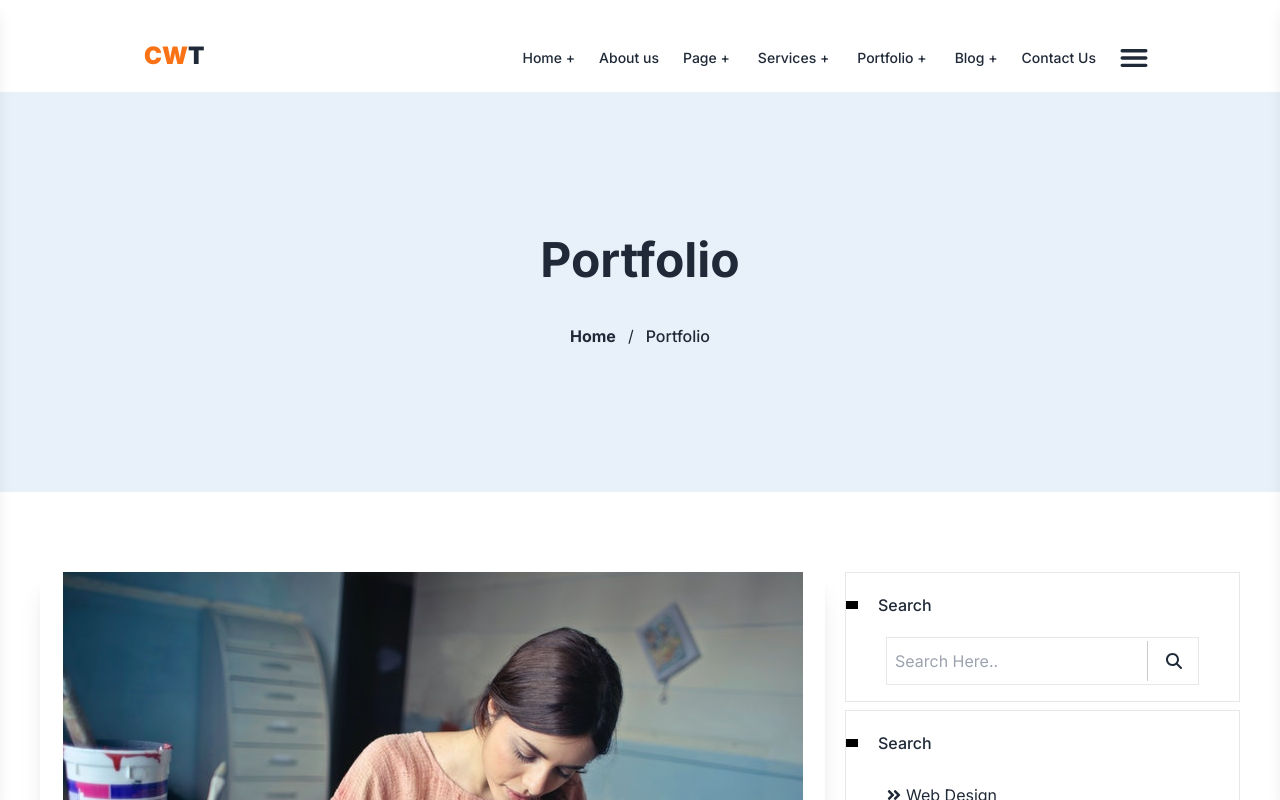
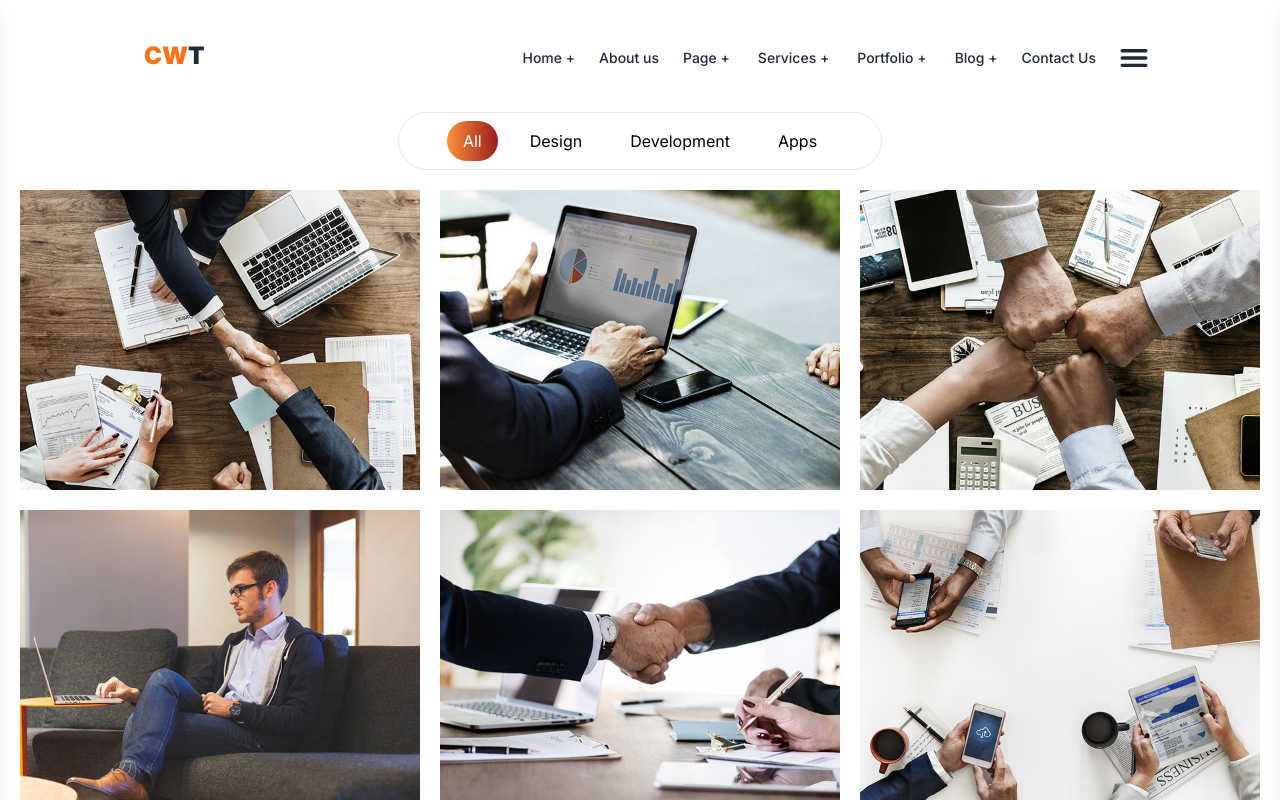
Before and after one commit to muazkhalid936/cwt-project, a Next.js app: page /Portfolio in a window 1280 px wide. Shown: the top 800 px of the page. Built offline with nearby package versions, Linux system fonts and the light colour scheme; a web font is replaced by a local one.

Commit message:
Services done

```diff
--- a/src/app/Contact/page.js
+++ b/src/app/Contact/page.js
@@ -15,7 +15,7 @@ const Page = () => {
               Home
             </a>
             <span>/</span>
-            <span className="font-bold text-gray-500">Conact Us</span>
+            <span className="font-bold text-gray-500">Contact Us</span>
           </div>
         </div>
       </div>
--- a/src/app/Portfolio/page.js
+++ b/src/app/Portfolio/page.js
@@ -1,63 +1,141 @@
-import React from "react";
-import { FaAngleLeft } from "react-icons/fa";
-import { FaAngleRight } from "react-icons/fa";
+"use client";
 
+import { FaRegEye } from "react-icons/fa";
+import { FiLink } from "react-icons/fi";
+import { useState } from "react";
 import "./styles.css";
-import BlogSection from "@/components/BlogSection";
-import BlogPageCard from "@/components/BlogPageCard";
+const images = [
+  {
+    src: "/images/1.jpg",
+    categories: ["web", "all"],
+    caption: "Creative Design",
+  },
+  {
+    src: "/images/2.jpg",
+    categories: ["web", "all"],
+    caption: "Creative Design",
+  },
+  {
+    src: "/images/3.jpg",
+    categories: ["development", "all"],
+    caption: "Creative Design",
+  },
+  {
+    src: "/images/4.jpg",
+    categories: ["development", "all"],
+    caption: "Creative Design",
+  },
+  {
+    src: "/images/5.jpg",
+    categories: ["apps", "all"],
+    caption: "Creative Design",
+  },
+  {
+    src: "/images/6.jpg",
+    categories: ["apps", "all"],
+    caption: "Creative Design",
+  },
+  {
+    src: "/images/7.jpg",
+    categories: ["web", "all"],
+    caption: "Creative Design",
+  },
+  {
+    src: "/images/8.jpg",
+    categories: ["development", "all"],
+    caption: "Creative Design",
+  },
+  {
+    src: "/images/3.jpg",
+    categories: ["development", "all"],
+    caption: "Creative Design",
+  },
+];
 
-const Page = () => {
+const ImageGallery = () => {
+  const [filter, setFilter] = useState("all");
+
+  const filteredImages =
+    filter === "all"
+      ? images
+      : images.filter((image) => image.categories.includes(filter));
+
   return (
-    <>
-      <div className="h-2/3 py-36" style={{ backgroundColor: "#e8f1f9" }}>
-        <div className="flex flex-col justify-center">
-          <div className="text-center text-5xl font-bold">Portfolio</div>
-          <div className="flex justify-center gap-3 mt-10">
-            <a href="/" className="font-bold">
-              Home
-            </a>
-            <span>/</span>
-            <span className="font-medium">Portfolio </span>
-          </div>
+    <div className="p-5">
+      <div className="flex justify-center">
+        <div className="mb-5 text-center border px-10 py-2 rounded-full">
+          <button
+            onClick={() => setFilter("all")}
+            className={`mx-2 px-4 py-2 rounded-full transition duration-300 ${
+              filter === "all"
+                ? "bg-gradient-to-r from-orange-400 to-red-800 text-white"
+                : "bg-transparent text-black"
+            }`}
+          >
+            All
+          </button>
+          <button
+            onClick={() => setFilter("web")}
+            className={`mx-2 px-4 py-2 rounded-full ease-in-out duration-500 ${
+              filter === "web"
+                ? "bg-gradient-to-r from-orange-400 to-red-800 text-white"
+                : "bg-transparent text-black"
+            }`}
+          >
+            Design
+          </button>
+          <button
+            onClick={() => setFilter("development")}
+            className={`mx-2 px-4 py-2 rounded-full transition duration-300 ${
+              filter === "development"
+                ? "bg-gradient-to-r from-orange-400 to-red-800 text-white"
+                : "bg-transparent text-black"
+            }`}
+          >
+            Development
+          </button>
+          <button
+            onClick={() => setFilter("apps")}
+            className={`mx-2 px-4 py-2 rounded-full transition duration-300 ${
+              filter === "apps"
+                ? "bg-gradient-to-r from-orange-400 to-red-800 text-white"
+                : "bg-transparent text-black"
+            }`}
+          >
+            Apps
+          </button>
         </div>
       </div>
-
-      <div className="flex flex-col gap-5 justify-center px-0 md:px-10 lg:mx-auto lg:flex-row mx-2 my-20">
-        <div className="w-4/3 lg:w-p1 mx-auto lg:mx-0">
-          <BlogPageCard i={1} />
-          <BlogPageCard i={2} />
-          <BlogPageCard i={3} />
-          <BlogPageCard i={4} />
-
-          <div className="mx-10  font-bold flex flex-row gap-3 justify-center mt-10">
-            <a className="px-3 border pt-3  ease-in-out duration-500 py-2 hover:bg-orange-500 hover:text-white text-sm font-bold">
-              <FaAngleLeft />
-            </a>
-            <a className="px-4 border  ease-in-out duration-500 py-2 hover:bg-orange-500 hover:text-white text-sm font-bold">
-              1{" "}
-            </a>
-            <a className="px-4 border  ease-in-out duration-500 py-2 hover:bg-orange-500 hover:text-white text-sm font-bold">
-              2{" "}
-            </a>
-            <a className="px-4 border bg-orange-500 ease-in-out duration-500 py-2 text-white text-sm font-bold">
-              3{" "}
-            </a>
-            <a className="px-4 border  ease-in-out duration-500 py-2 hover:bg-orange-500 hover:text-white text-sm font-bold">
-              4{" "}
-            </a>
-            <a className="px-4 border ease-in-out duration-500 py-2 hover:bg-orange-500 hover:text-white text-sm font-bold">
-              5{" "}
-            </a>
-            <a className="px-3 pt-3 border ease-in-out duration-500 py-2 hover:bg-orange-500 hover:text-white text-sm font-bold">
-              <FaAngleRight />{" "}
-            </a>
+      <div className="flex flex-wrap justify-center gap-5 ease-in-out duration-500">
+        {filteredImages.map((image, index) => (
+          <div key={index} className="relative overflow-hidden group">
+            <img
+              src={image.src}
+              alt={`Image ${index}`}
+              className="img-w object-cover transition-transform duration-500 "
+            />
+            <div className="absolute inset-0 bg-black bg-opacity-50 flex flex-col items-center justify-center text-white text-lg opacity-0 group-hover:opacity-100 transition-opacity duration-300">
+              <span>{image.caption}</span>
+              <div className="flex mt-2 space-x-3">
+                <a
+                  href="#"
+                  className="w-8 h-8 bg-white rounded-full flex items-center justify-center text-black"
+                >
+                  <FaRegEye />
+                </a>
+                <a
+                  href="#"
+                  className="w-8 h-8 bg-white rounded-full flex items-center justify-center text-black"
+                >
+                  <FiLink />
+                </a>
+              </div>
+            </div>
           </div>
-        </div>
-
-        <BlogSection />
+        ))}
       </div>
-    </>
+    </div>
   );
 };
 
-export default Page;
+export default ImageGallery;
--- a/src/app/Portfolio/styles.css
+++ b/src/app/Portfolio/styles.css
@@ -1,59 +1,29 @@
-.blog-img {
-  width: 300px;
+.was {
+  width: 400px;
 }
-.com-img {
-  width: 20%;
-}
-.com {
-  width: 150%;
-}
-@media (max-width: 767px) {
-  .equal-height-mobile {
-    flex-basis: 100%;
-  }
+.img-w {
+  width: 400px;
+  height: 300px;
 }
 
-@media (max-width: 767px) {
-  .com-img {
-    width: 30%;
-  }
-  .com {
-    width: 150%;
-  }
-  .blog-img {
-    width: 80%;
-  }
-}
-
-@media (min-width: 640px) {
-  .p1 {
-    width: 90%;
-    align-items: center;
+@media (max-width:1250px){
+  .img-w {
+    width: 300px;
+    height: 250px;
   }
 
-  .blog-img {
-    width: 80%;
+}
+@media (max-width:980px){
+  .img-w {
+    width: 350px;
+    height: 300px;
   }
+
 }
+@media (max-width:800px){
+  .img-w {
+    width: 500px;
+    height: 400px;
+  }
 
-.aa {
-  border-bottom: 1px dashed rgb(216, 214, 214);
 }
-
-.datee {
-  color: black !important;
-}
-@media (min-width: 1024px) {
-  .blog-img {
-    /* adjust image size for larger screens */
-
-    width: 400px;
-    height: 200px;
-  }
-}
-.vertical-line {
-  border-left: 1px solid #ccc; /* Adjust thickness and color as needed */
-  height: 40px; /* Adjust height as needed */
-  margin-left: 10px; /* Adjust margin as needed */
-  margin-right: 10px; /* Adjust margin as needed */
-}
--- /dev/null
+++ b/src/app/Services/page.js
@@ -0,0 +1,42 @@
+import React from "react";
+import { FaArrowRightLong } from "react-icons/fa6";
+import { LiaMapMarkedAltSolid } from "react-icons/lia";
+import { IoMailOutline } from "react-icons/io5";
+import { CiHeadphones } from "react-icons/ci";
+import "./styles.css";
+import Myservices from "@/components/Myservices";
+import ServiceCard from "@/components/ServiceCard";
+const Page = () => {
+  return (
+    <>
+      <div className="h-2/3 py-36" style={{ backgroundColor: "#e8f1f9" }}>
+        <div className="flex flex-col justify-center">
+          <div className="text-center text-5xl font-bold">Services</div>
+          <div className="flex justify-center gap-3 mt-10">
+            <a href="/" className="font-bold">
+              Home
+            </a>
+            <span>/</span>
+            <span className="font-bold text-gray-500">Conact Us</span>
+          </div>
+        </div>
+      </div>
+
+<div className="flex justify-center">
+
+      <div className="grid lg:grid-cols-3 ml-20  md:grid-cols-2 grid-cols-1 gap-4">
+      <ServiceCard />
+      <ServiceCard />
+      <ServiceCard />
+      <ServiceCard />
+      <ServiceCard />
+      <ServiceCard />
+</div>
+      </div>
+
+
+    </>
+  );
+};
+
+export default Page;
--- /dev/null
+++ b/src/app/Services/styles.css
@@ -0,0 +1,9 @@
+.aa{
+    width: 400px;
+    height: 70px;
+}
+@media (max-width:1200px){
+.aa{
+    width: 300px;
+}
+}
--- a/src/app/globals.css
+++ b/src/app/globals.css
@@ -18,6 +18,13 @@
     width: 75%;
   }
 }
+@media (max-width:1280px){
+.asd{
+  height: 450px;
+}
+
+}
+
 
 .font-roboto {
   font-family: "Roboto", sans-serif;
--- a/src/components/ServiceCard.js
+++ b/src/components/ServiceCard.js
@@ -4,7 +4,7 @@ import { MdOutlineComputer } from "react-icons/md";
 
 const ServiceCard = () => {
   return (
-    <div className="bg-white mt-10  service-card overflow-hidden relative">
+    <div className="bg-white mt-10 asd shadow service-card overflow-hidden relative">
       <div className="absolute top-0 right-0 mt-2 mr-2 z-index-[-1]">
         <div className="bg-orange-500 circle text-right hover:z-10 -mt-20 -mr-20 w-40 h-40 rounded-full flex justify-center items-center">
           <span className="text-white text-3xl mt-10 mr-10 font-bold">01</span>
```
